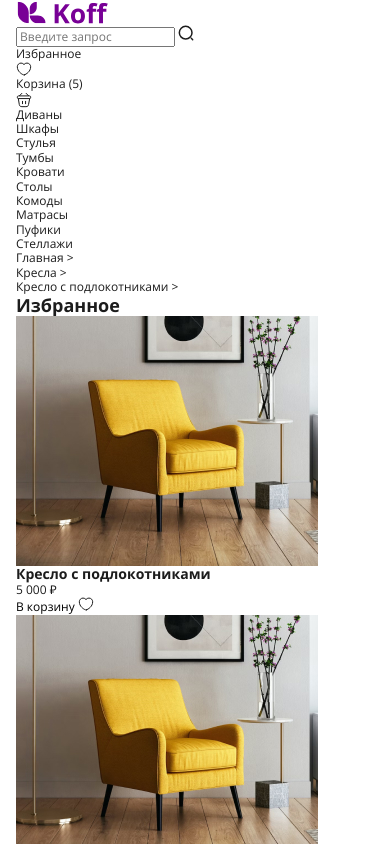
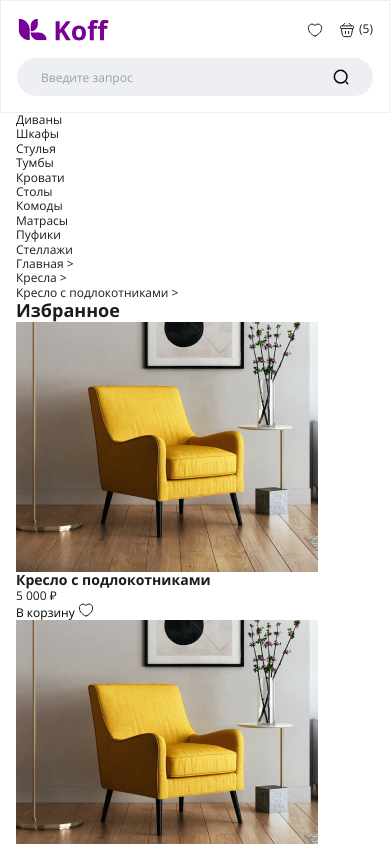
Before and after one commit to hemodon/koff, a website built with Vite: page index.html in a window 390 px wide. Shown: the top 844 px of the page. Built offline with nearby package versions, Linux system fonts and the light colour scheme.

Commit message:
Стилизовал, адаптив для header

```diff
--- a/index.html
+++ b/index.html
@@ -15,7 +15,7 @@
 
 <body>
 	<header class="header">
-		<div class="container">
+		<div class="container header__container">
 			<h1 class="visually-hidden">Интернет-магазин мебели KOFF</h1>
 			<a class="header__logo logo" href="/">
 				<img class="logo__img" src="/img/logo.svg" alt="Мебельный маркет KOFF" /></a>
@@ -25,8 +25,8 @@
 					<svg xmlns="http://www.w3.org/2000/svg" width="16" height="16" viewBox="0 0 16 16" fill="none">
 						<path
 							d="M7.66665 13.9999C11.1644 13.9999 14 11.1644 14 7.66659C14 4.16878 11.1644 1.33325 7.66665 1.33325C4.16884 1.33325 1.33331 4.16878 1.33331 7.66659C1.33331 11.1644 4.16884 13.9999 7.66665 13.9999Z"
-							stroke="#1C1C1C" stroke-width="1.5" stroke-linecap="round" stroke-linejoin="round" />
-						<path d="M14.6666 14.6666L13.3333 13.3333" stroke="#1C1C1C" stroke-width="1.5" stroke-linecap="round"
+							stroke="currentColor" stroke-width="1.5" stroke-linecap="round" stroke-linejoin="round" />
+						<path d="M14.6666 14.6666L13.3333 13.3333" stroke="currentColor" stroke-width="1.5" stroke-linecap="round"
 							stroke-linejoin="round" />
 					</svg>
 				</button>
--- a/style.scss
+++ b/style.scss
@@ -1,2 +1,4 @@
-@import 'styles/fonts';
-@import 'styles/default';
+@import 'styles/fonts.scss';
+@import 'styles/default.scss';
+@import 'styles/logo.scss';
+@import 'styles/header.scss';
--- /dev/null
+++ b/styles/header.scss
@@ -0,0 +1,112 @@
+.header {
+	padding: 16px 0;
+	border: 1px solid var(--form, #EEEFF2);
+
+	&__container{
+		display: grid;
+		gap: 16px;
+		grid-template-areas:
+			'logo control'
+			'search search';
+		align-items: center;
+
+		@media (min-width: 820px) {
+			grid-template-areas: 'logo search control';
+			grid-template-columns: 94px 1fr auto;
+			align-items: center;
+		}
+	}
+
+  &__logo {
+		grid-area: logo;
+  }
+
+  &__search {
+		grid-area: search;
+		position: relative;
+		width: 100%;
+		height: 38px;
+
+    &-text {
+			width: 100%;
+			height: 100%;
+			border-radius: 32px;
+			background: var(--form, #EEEFF2);
+			line-height: 1.2;
+			padding: 0 50px 0 24px;
+			border: none;
+
+				&::placeholder {
+					color: #969EAE;
+					font-size: 12px;
+					line-height: 1.2;
+				}
+
+				&:focus-visible,
+				&:hover {
+					outline: 1px solid #dfe3eb;
+				}
+    }
+
+    &-btn {
+			position: absolute;
+			top: 50%;
+			right: 24px;
+			transform: translateY(-50%);
+			color: var(--, #1C1C1C);
+			border-radius: 4px;
+			outline-offset: 4px;
+			outline: 1 px solid transparent;
+
+			&:hover,
+			&:active,
+			&:focus-visible {
+				color: var(--violet, #780096);
+			}
+
+			&:focus-visible {
+				outline-color: var(--violet, #780096);
+			}
+    }
+
+		@media (min-width: 820px) {
+			width: 408px;
+			justify-self: center;
+		}
+
+		@media (min-width: 1120px) {
+			width: 514px;
+		}
+  }
+
+  &__control {
+		grid-area: control;
+		justify-content: end;
+		display: flex;
+		align-items: center;
+		gap: 16px;
+  }
+
+  &__link {
+		display: flex;
+		align-items: center;
+		gap: 4px;
+
+		&-text {
+			display: none;
+
+			@media (min-width: 580px) {
+				display: block;
+			}
+  	}
+
+  	&-count {
+			order: 1;
+
+			@media (min-width: 580px) {
+				order: 0;
+			}
+  	}
+  }
+
+}
--- /dev/null
+++ b/styles/logo.scss
@@ -0,0 +1,8 @@
+.logo {
+	width: 94px;
+	height: 25px;
+
+  &__img {
+		object-fit: cover;
+  }
+}
```
